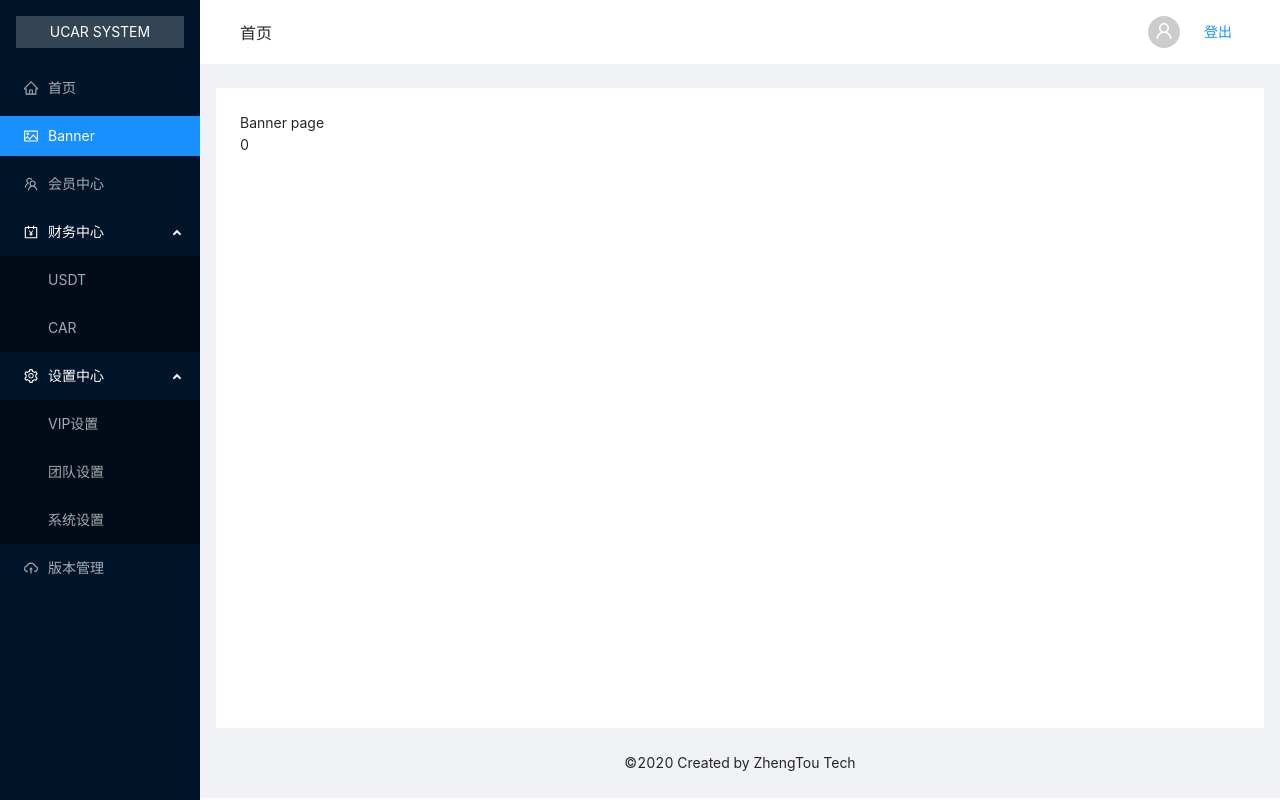
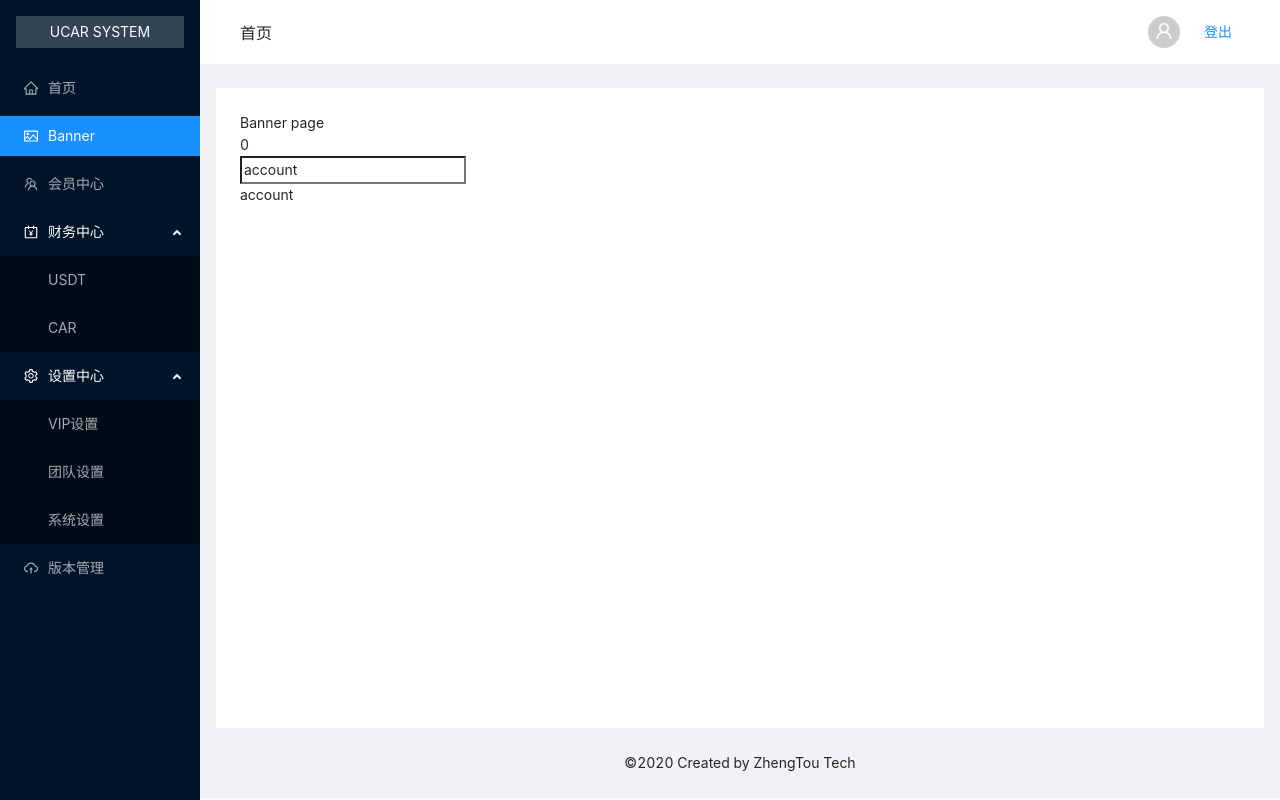
Before and after one commit to JohnnyLuv/react-ts-easy-demo, a React (Create React App) app: page /banner in a window 1280 px wide. Built offline with nearby package versions, Linux system fonts and the light colour scheme.

Commit message:
import userRedux

```diff
--- a/src/components/home/CountNum.tsx
+++ b/src/components/home/CountNum.tsx
@@ -5,8 +5,7 @@ function CountNum(props: any) {
   return (
     <>
       <div>count: {props.countState.count}</div>
-      <div>key: {props.keyState.value}</div>
-      <div>val: {props.keyState.val}</div>
+      <div>key: {props.userState.account}</div>
     </>
   )
 }
--- a/src/redux/count.ts
+++ b/src/redux/count.ts
@@ -1,6 +1,8 @@
-const countState = (state = {
+const initialState = {
   count: 0,
-}, action: any) => {
+}
+
+const countState = (state = initialState, action: any) => {
   switch (action.type) {
     case 'RESET_NUM':
       return { ...state, count: 0 }
@@ -14,15 +16,15 @@ const countState = (state = {
 }
 
 const countAction = {
+  rerset: () => {
+    return { type: 'RESET_NUM' }
+  },
   add: (num: Number) => {
     return { type: 'ADD_NUM', payload: { num } }
   },
   reduce: (num: Number) => {
     return { type: 'REDUCE_NUM', payload: { num } }
   },
-  rerset: () => {
-    return { type: 'RESET_NUM' }
-  }
 }
 
 export {
--- a/src/redux/key.ts
+++ /dev/null
@@ -1,21 +0,0 @@
-const keyActon = {
-  reset: () => {
-    return { type: 'RESET_NUM' }
-  }
-}
-
-const keyState = (state = {
-  value: 0,
-}, action: any) => {
-  switch (action.type) {
-    case 'RESET_NUM':
-      return { ...state, value: 0 }
-    default:
-      return state
-  }
-}
-
-export {
-  keyState,
-  keyActon,
-}
--- a/src/redux/store.ts
+++ b/src/redux/store.ts
@@ -1,12 +1,12 @@
 import { createStore, combineReducers } from 'redux'
+import { userState } from './user'
 import { countState } from './count'
-import { keyState } from './key'
 import { composeWithDevTools } from 'redux-devtools-extension'
 
 const store = createStore(
   combineReducers({
+    userState,
     countState,
-    keyState,
   }),
   composeWithDevTools()
 )
--- /dev/null
+++ b/src/redux/user.ts
@@ -0,0 +1,26 @@
+const initialState = {
+  account: 'account',
+  level: 12,
+}
+
+const userState = (state = initialState, action: any) => {
+  switch (action.type) {
+    case 'SET_ACCOUNT':
+      return { ...state, account: action.payload.account }
+    default:
+      return state
+  }
+}
+
+const userAction = {
+  setAccount: (account: String) => {
+    return { type: 'SET_ACCOUNT', payload: { account } }
+  }
+}
+
+
+
+export {
+  userState,
+  userAction,
+}
--- a/src/views/Banner.tsx
+++ b/src/views/Banner.tsx
@@ -1,14 +1,29 @@
 import React from 'react'
 import { connect } from 'react-redux'
+import { userAction } from '../redux/user'
 
 function Banner(props: any) {
+  function onIptBlur(event: any) {
+    // console.log(event.target.value)
+    props.accountHandle(event.target.value)
+  }
+
   return (
     <>
       <div>Banner page</div>
       <div>{props.countState.count}</div>
+      <input type="text" defaultValue={props.userState.account} onBlur={event => onIptBlur(event)} />
+      <div>{props.userState.account}</div>
     </>
   )
 }
 
 const mapStateToProps = (state: any) => state
-export default connect(mapStateToProps)(Banner)
+const mapDispatchToProps = (dispatch: any) => {
+  return {
+    accountHandle: (account: String) => {
+      dispatch(userAction.setAccount(account))
+    }
+  }
+}
+export default connect(mapStateToProps, mapDispatchToProps)(Banner)
```
